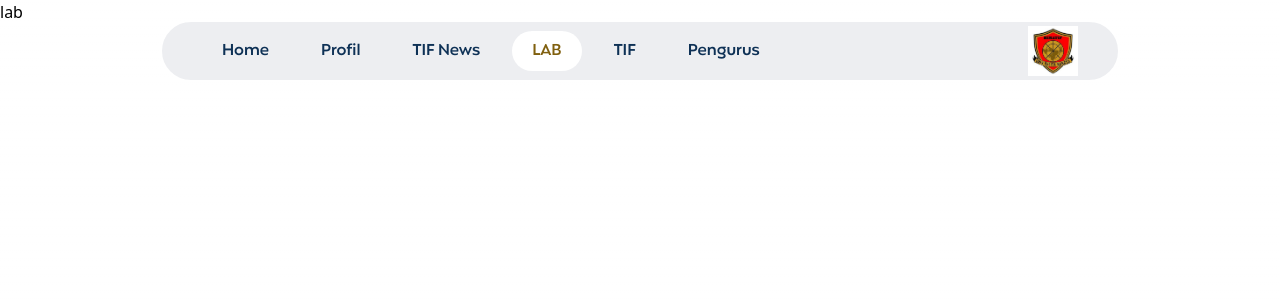
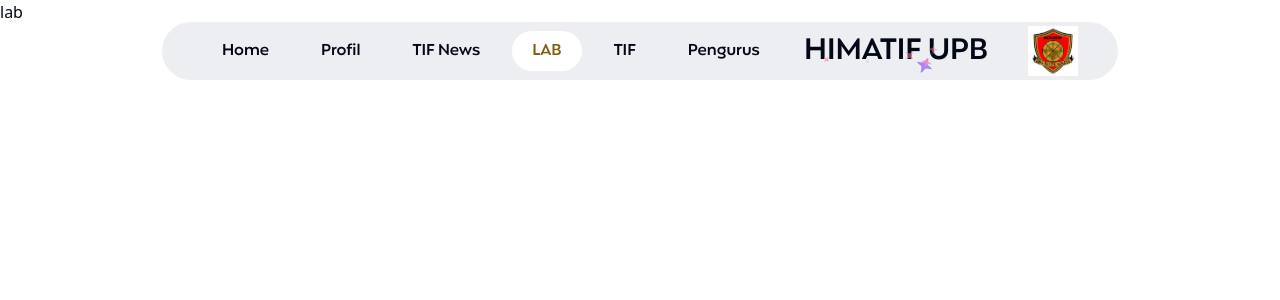
Before and after one commit to ardifx01/himatif-upb-frontend, a Next.js app: page /lab in a window 1280 px wide. Shown: the top 300 px of the page. Built offline with nearby package versions, Linux system fonts and the light colour scheme.

Commit message:
[Add] Sparkle text

```diff
--- a/app/globals.css
+++ b/app/globals.css
@@ -2,36 +2,71 @@
 @tailwind components;
 @tailwind utilities;
 
-:root {
-  --foreground-rgb: 0, 0, 0; /* Warna foreground diubah menjadi putih untuk membuatnya lebih terang */
-  --background-start-rgb: 255, 255, 255; /* Warna background awal diubah menjadi putih untuk membuatnya lebih terang */
-  --background-end-rgb: 255, 255, 255; /* Warna background akhir diubah menjadi putih untuk membuatnya lebih terang */
-}
+@layer base {
+  :root {
+    --background: 0 0% 100%;
+    --foreground: 222.2 84% 4.9%;
+    --card: 0 0% 100%;
+    --card-foreground: 222.2 84% 4.9%;
+    --popover: 0 0% 100%;
+    --popover-foreground: 222.2 84% 4.9%;
+    --primary: 222.2 47.4% 11.2%;
+    --primary-foreground: 210 40% 98%;
+    --secondary: 210 40% 96.1%;
+    --secondary-foreground: 222.2 47.4% 11.2%;
+    --muted: 210 40% 96.1%;
+    --muted-foreground: 215.4 16.3% 46.9%;
+    --accent: 210 40% 96.1%;
+    --accent-foreground: 222.2 47.4% 11.2%;
+    --destructive: 0 84.2% 60.2%;
+    --destructive-foreground: 210 40% 98%;
+    --border: 214.3 31.8% 91.4%;
+    --input: 214.3 31.8% 91.4%;
+    --ring: 222.2 84% 4.9%;
+    --radius: 0.5rem;
+    --chart-1: 12 76% 61%;
+    --chart-2: 173 58% 39%;
+    --chart-3: 197 37% 24%;
+    --chart-4: 43 74% 66%;
+    --chart-5: 27 87% 67%;
+  }
 
-@media (prefers-color-scheme: white) {
-  :root {
-    --foreground-rgb: 255, 255, 255; /* Warna foreground diubah menjadi putih untuk membuatnya lebih terang */
-    --background-start-rgb: 255, 255, 255; /* Warna background awal diubah menjadi putih untuk membuatnya lebih terang */
-    --background-end-rgb: 255, 255, 255; /* Warna background akhir diubah menjadi putih untuk membuatnya lebih terang */
+  .dark {
+    --background: 222.2 84% 4.9%;
+    --foreground: 210 40% 98%;
+    --card: 222.2 84% 4.9%;
+    --card-foreground: 210 40% 98%;
+    --popover: 222.2 84% 4.9%;
+    --popover-foreground: 210 40% 98%;
+    --primary: 210 40% 98%;
+    --primary-foreground: 222.2 47.4% 11.2%;
+    --secondary: 217.2 32.6% 17.5%;
+    --secondary-foreground: 210 40% 98%;
+    --muted: 217.2 32.6% 17.5%;
+    --muted-foreground: 215 20.2% 65.1%;
+    --accent: 217.2 32.6% 17.5%;
+    --accent-foreground: 210 40% 98%;
+    --destructive: 0 62.8% 30.6%;
+    --destructive-foreground: 210 40% 98%;
+    --border: 217.2 32.6% 17.5%;
+    --input: 217.2 32.6% 17.5%;
+    --ring: 212.7 26.8% 83.9%;
+    --chart-1: 220 70% 50%;
+    --chart-2: 160 60% 45%;
+    --chart-3: 30 80% 55%;
+    --chart-4: 280 65% 60%;
+    --chart-5: 340 75% 55%;
   }
 }
 
-body {
-  color: rgb(var(--foreground-rgb));
-  background: linear-gradient(
-      to bottom,
-      transparent,
-      rgb(var(--background-end-rgb))
-    )
-    rgb(var(--background-start-rgb));
-}
-
-@layer utilities {
-  .text-balance {
-    text-wrap: balance;
+@layer base {
+  * {
+    @apply border-border;
+  }
+  body {
+    @apply bg-background text-foreground;
   }
 }
-
 @font-face {
   font-family: "manguiera";
   src: url("/fonts/Fontspring-DEMO-mangueira-semibold.otf") format("truetype");
--- a/components/Navbar.js
+++ b/components/Navbar.js
@@ -5,6 +5,7 @@ import "aos/dist/aos.css"; // Import AOS styles
 import { useEffect } from "react";
 import AOS from "aos";
 import { useRouter } from "next/router";
+import SparklesText from "@/components/magicui/sparkles-text";
 
 const Navbar = () => {
   useEffect(() => {
@@ -42,7 +43,10 @@ const Navbar = () => {
           </li>
         ))}
       </ul>
-      <div className="logo ">
+      <div className="flex items-center justify-center gap-10">
+        <div>
+          <SparklesText className={" text-3xl"} text={"HIMATIF UPB"} />
+        </div>
         <Image
           src="/image/logo.jpeg"
           width={50}
--- /dev/null
+++ b/components/magicui/sparkles-text.jsx
@@ -0,0 +1,92 @@
+"use client";;
+import { useEffect, useState } from "react";
+import { motion } from "framer-motion";
+
+import { cn } from "@/lib/utils";
+
+const SparklesText = ({
+  text,
+  colors = { first: "#9E7AFF", second: "#FE8BBB" },
+  className,
+  sparklesCount = 10,
+  ...props
+}) => {
+  const [sparkles, setSparkles] = useState([]);
+
+  useEffect(() => {
+    const generateStar = () => {
+      const starX = `${Math.random() * 100}%`;
+      const starY = `${Math.random() * 100}%`;
+      const color = Math.random() > 0.5 ? colors.first : colors.second;
+      const delay = Math.random() * 2;
+      const scale = Math.random() * 1 + 0.3;
+      const lifespan = Math.random() * 10 + 5;
+      const id = `${starX}-${starY}-${Date.now()}`;
+      return { id, x: starX, y: starY, color, delay, scale, lifespan };
+    };
+
+    const initializeStars = () => {
+      const newSparkles = Array.from({ length: sparklesCount }, generateStar);
+      setSparkles(newSparkles);
+    };
+
+    const updateStars = () => {
+      setSparkles((currentSparkles) =>
+        currentSparkles.map((star) => {
+          if (star.lifespan <= 0) {
+            return generateStar();
+          } else {
+            return { ...star, lifespan: star.lifespan - 0.1 };
+          }
+        }));
+    };
+
+    initializeStars();
+    const interval = setInterval(updateStars, 100);
+
+    return () => clearInterval(interval);
+  }, [colors.first, colors.second]);
+
+  return (
+    (<div
+      className={cn("text-6xl font-bold", className)}
+      {...props}
+      style={
+        {
+          "--sparkles-first-color": `${colors.first}`,
+          "--sparkles-second-color": `${colors.second}`
+        }
+      }>
+      <span className="relative inline-block">
+        {sparkles.map((sparkle) => (
+          <Sparkle key={sparkle.id} {...sparkle} />
+        ))}
+        <strong>{text}</strong>
+      </span>
+    </div>)
+  );
+};
+
+const Sparkle = ({ id, x, y, color, delay, scale }) => {
+  return (
+    (<motion.svg
+      key={id}
+      className="pointer-events-none absolute z-20"
+      initial={{ opacity: 0, left: x, top: y }}
+      animate={{
+        opacity: [0, 1, 0],
+        scale: [0, scale, 0],
+        rotate: [75, 120, 150],
+      }}
+      transition={{ duration: 0.8, repeat: Infinity, delay }}
+      width="21"
+      height="21"
+      viewBox="0 0 21 21">
+      <path
+        d="M9.82531 0.843845C10.0553 0.215178 10.9446 0.215178 11.1746 0.843845L11.8618 2.72026C12.4006 4.19229 12.3916 6.39157 13.5 7.5C14.6084 8.60843 16.8077 8.59935 18.2797 9.13822L20.1561 9.82534C20.7858 10.0553 20.7858 10.9447 20.1561 11.1747L18.2797 11.8618C16.8077 12.4007 14.6084 12.3916 13.5 13.5C12.3916 14.6084 12.4006 16.8077 11.8618 18.2798L11.1746 20.1562C10.9446 20.7858 10.0553 20.7858 9.82531 20.1562L9.13819 18.2798C8.59932 16.8077 8.60843 14.6084 7.5 13.5C6.39157 12.3916 4.19225 12.4007 2.72023 11.8618L0.843814 11.1747C0.215148 10.9447 0.215148 10.0553 0.843814 9.82534L2.72023 9.13822C4.19225 8.59935 6.39157 8.60843 7.5 7.5C8.60843 6.39157 8.59932 4.19229 9.13819 2.72026L9.82531 0.843845Z"
+        fill={color} />
+    </motion.svg>)
+  );
+};
+
+export default SparklesText;
--- /dev/null
+++ b/lib/utils.js
@@ -0,0 +1,6 @@
+import { clsx } from "clsx"
+import { twMerge } from "tailwind-merge"
+
+export function cn(...inputs) {
+  return twMerge(clsx(inputs))
+}
--- a/tailwind.config.js
+++ b/tailwind.config.js
@@ -1,29 +1,86 @@
 /** @type {import('tailwindcss').Config} */
 module.exports = {
+  darkMode: ["class"],
   content: [
-    "./pages/**/*.{js,ts,jsx,tsx,mdx}",
-    "./components/**/*.{js,ts,jsx,tsx,mdx}",
-    "./app/**/*.{js,ts,jsx,tsx,mdx}",
+    "./pages/**/*.{js,jsx}",
+    "./components/**/*.{js,jsx}",
+    "./app/**/*.{js,jsx}",
+    "./src/**/*.{js,jsx}",
   ],
+  prefix: "",
   theme: {
+    container: {
+      center: true,
+      padding: "2rem",
+      screens: {
+        "2xl": "1400px",
+      },
+    },
     extend: {
-      backgroundImage: {
-        "gradient-radial": "radial-gradient(var(--tw-gradient-stops))",
-        "gradient-conic":
-          "conic-gradient(from 180deg at 50% 50%, var(--tw-gradient-stops))",
-      },
       colors: {
-        0: "#0E3156",
+        border: "hsl(var(--border))",
+        input: "hsl(var(--input))",
+        ring: "hsl(var(--ring))",
+        background: "hsl(var(--background))",
+        foreground: "hsl(var(--foreground))",
+        0: "#0208817",
         1: "#F40307",
         2: "#C9941E",
         3: "#80600F",
         4: "#C09439",
+        primary: {
+          DEFAULT: "hsl(var(--primary))",
+          foreground: "hsl(var(--primary-foreground))",
+        },
+        secondary: {
+          DEFAULT: "hsl(var(--secondary))",
+          foreground: "hsl(var(--secondary-foreground))",
+        },
+        destructive: {
+          DEFAULT: "hsl(var(--destructive))",
+          foreground: "hsl(var(--destructive-foreground))",
+        },
+        muted: {
+          DEFAULT: "hsl(var(--muted))",
+          foreground: "hsl(var(--muted-foreground))",
+        },
+        accent: {
+          DEFAULT: "hsl(var(--accent))",
+          foreground: "hsl(var(--accent-foreground))",
+        },
+        popover: {
+          DEFAULT: "hsl(var(--popover))",
+          foreground: "hsl(var(--popover-foreground))",
+        },
+        card: {
+          DEFAULT: "hsl(var(--card))",
+          foreground: "hsl(var(--card-foreground))",
+        },
       },
       fontFamily: {
         krona: ["Krona One", "sans-serif"],
         manguiera: ["manguiera", "sans-serif"],
       },
+      borderRadius: {
+        lg: "var(--radius)",
+        md: "calc(var(--radius) - 2px)",
+        sm: "calc(var(--radius) - 4px)",
+      },
+      keyframes: {
+        "accordion-down": {
+          from: { height: "0" },
+          to: { height: "var(--radix-accordion-content-height)" },
+        },
+        "accordion-up": {
+          from: { height: "var(--radix-accordion-content-height)" },
+          to: { height: "0" },
+        },
+      },
+      animation: {
+        "accordion-down": "accordion-down 0.2s ease-out",
+        "accordion-up": "accordion-up 0.2s ease-out",
+      },
     },
   },
-  plugins: [],
+  plugins: [require("tailwindcss-animate")],
 };
```
Also changed, not shown: package.json (+6 -3 lines), components.json (added), 1 other file (tests, documents, lock files or other folders).
